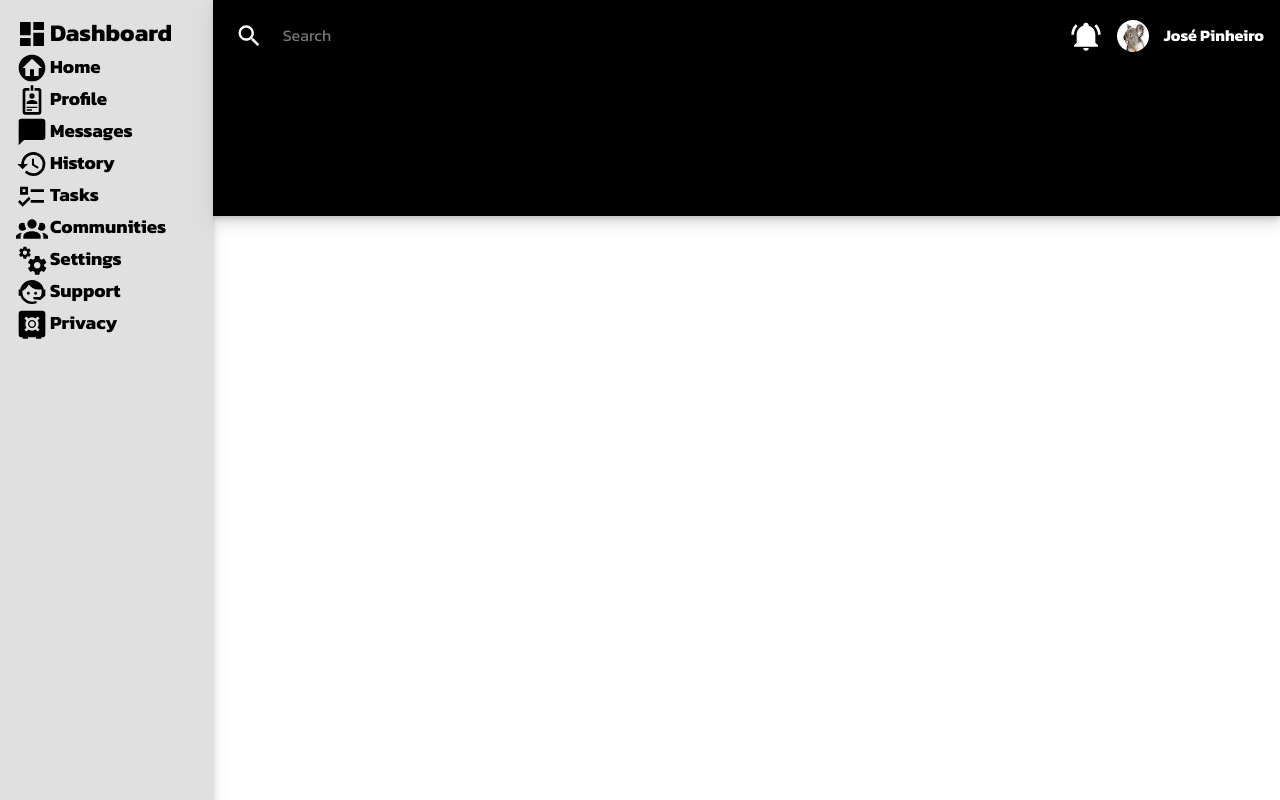
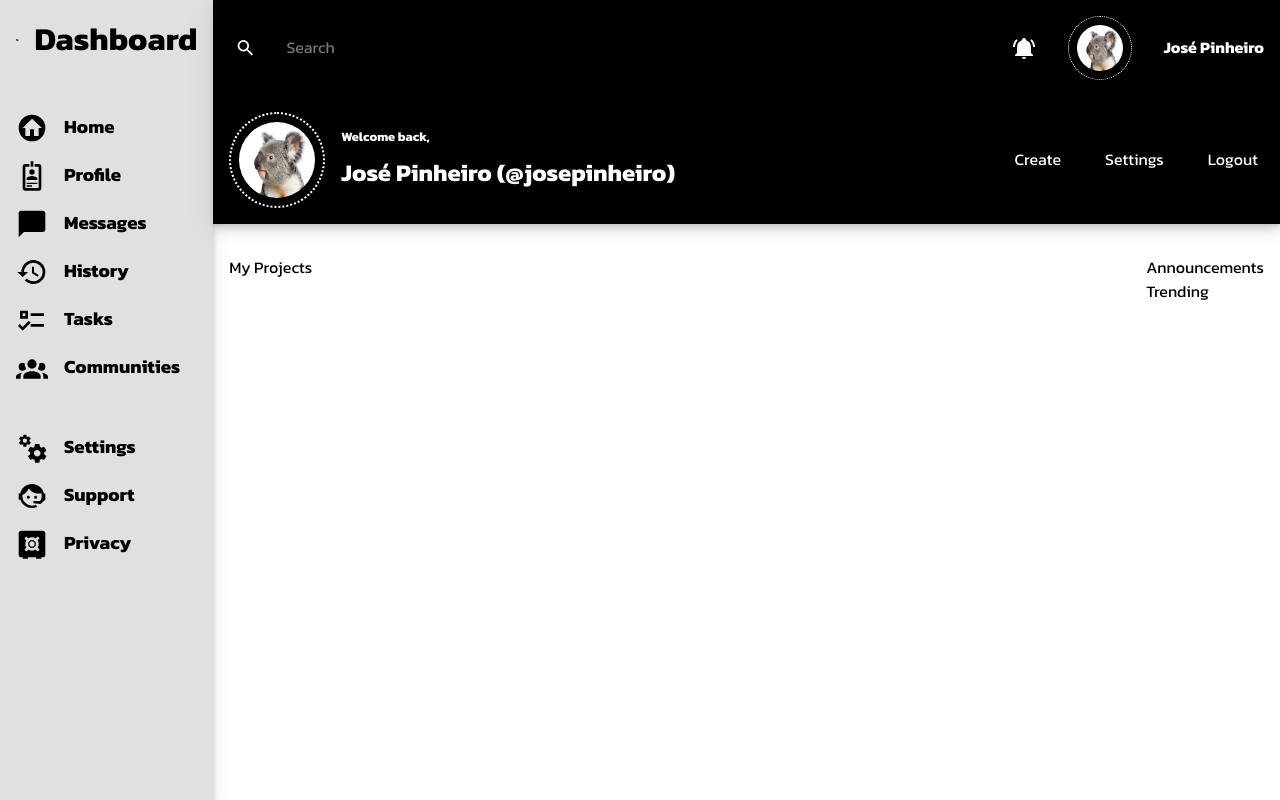
Before and after one commit to josegoms/admin-dashboard, a plain HTML site: page index.html in a window 1280 px wide. Drawn offline with Linux system fonts and the light colour scheme.

Commit message:
Finish style and layout for header and sidebar

```diff
--- a/index.html
+++ b/index.html
@@ -7,6 +7,22 @@
     <title>Admin Dashboard</title>
 </head>
 <body>
+    <div class="main">
+        <div class="projects">
+            <div>My Projects</div>
+            <div class="cards"></div>
+        </div>
+        <div class="announcements-treding">
+            <div class="announcements">
+                <div>Announcements</div>
+                <div class="announcements-cards"></div>
+            </div>
+            <div class="trending">
+                <div>Trending</div>
+                <div class="trending-cards"></div>
+            </div>
+        </div>
+    </div>
     <div class="header">
         <div class="search-profile">
             <div class="search">
@@ -20,12 +36,24 @@
             </div>
         </div>
         <div class="greeting-buttons">
+            <div class="greetings">
+                <img src="/icons/istockphoto-118645115-612x612.jpg" alt="Profile Picture">
+                <div>
+                    <p>Welcome back,</p>
+                    <p>José Pinheiro (@josepinheiro)</p>
+                </div>
+            </div>
+            <div class="buttons">
+                <button class="btn">Create</button>
+                <button class="btn">Settings</button>
+                <button class="btn">Logout</button>
+            </div>
         </div>
     </div>
     <div class="sidebar">
         <div>
             <svg xmlns="http://www.w3.org/2000/svg" viewBox="0 0 24 24"><title>view-dashboard</title><path d="M13,3V9H21V3M13,21H21V11H13M3,21H11V15H3M3,13H11V3H3V13Z" /></svg>
-            <h2>Dashboard</h2>
+            <h1>Dashboard</h1>
         </div>
         <div>
             <svg xmlns="http://www.w3.org/2000/svg" viewBox="0 0 24 24"><title>home-circle</title><path d="M19.07,4.93C17.22,3 14.66,1.96 12,2C9.34,1.96 6.79,3 4.94,4.93C3,6.78 1.96,9.34 2,12C1.96,14.66 3,17.21 4.93,19.06C6.78,21 9.34,22.04 12,22C14.66,22.04 17.21,21 19.06,19.07C21,17.22 22.04,14.66 22,12C22.04,9.34 21,6.78 19.07,4.93M17,12V18H13.5V13H10.5V18H7V12H5L12,5L19.5,12H17Z" /></svg>
@@ -62,6 +90,5 @@
         <div><svg xmlns="http://www.w3.org/2000/svg" viewBox="0 0 24 24"><title>safe-square</title><path d="M20 2C21.1 2 22 2.9 22 4V20C22 21.1 21.1 22 20 22H19V23H15V22H9V23H5V22H4C2.9 22 2 21.1 2 20V4C2 2.9 2.9 2 4 2H20M17 12C17 11 16.7 10 16.2 9.2L17.7 7.7L16.3 6.3L14.8 7.8C14 7.3 13 7 12 7C11 7 10 7.3 9.2 7.8L7.8 6.3L6.3 7.8L7.8 9.3C7.3 10 7 11 7 12C7 13 7.3 14 7.8 14.8L6.3 16.3L7.8 17.7L9.3 16.2C10 16.7 11 17 12 17C13 17 14 16.7 14.8 16.2L16.3 17.7L17.7 16.3L16.2 14.8C16.7 14 17 13 17 12M12 9C13.7 9 15 10.3 15 12C15 13.7 13.7 15 12 15C10.3 15 9 13.7 9 12C9 10.3 10.3 9 12 9M12 14C13.1 14 14 13.1 14 12C14 10.9 13.1 10 12 10C10.9 10 10 10.9 10 12C10 13.1 10.9 14 12 14Z" /></svg>
             <h3>Privacy</h3>
     </div>
-    <div class="main"></div>
 </body>
 </html>
--- a/styles.css
+++ b/styles.css
@@ -76,9 +76,6 @@ body {
     display: grid;
     grid-template-columns: minmax(min-content, 1fr) 5fr;
     grid-template-rows: 1fr 5fr;
-    grid-template-areas:
-        "sidebar header"
-        "sidebar main";
     height: 100vh;
 }
 
@@ -95,20 +92,27 @@ body {
     backdrop-filter: blur(10px);
     color: black;
     padding: 1em;
-    height: 100%;
+    display: flex;
+    flex-direction: column;
+    gap: 1em;
 
     box-shadow:  0 2px 4px rgba(0,0,0,0.1),
                  0 4px 8px rgba(0,0,0,0.1),
                  0 8px 16px rgba(0,0,0,0.1);
 }
 
+.sidebar div:nth-child(1),
+.sidebar div:nth-child(7) {
+  margin-bottom: 2em;
+}
+
 .sidebar div {
     display: flex;
     align-items: center;
-    gap: 2px;
+    gap: 1em;
 }
 
-svg {
+.sidebar svg {
     height: 2em;
     fill: currentColor;
 }
@@ -122,10 +126,11 @@ svg {
                  0 8px 16px rgba(0,0,0,0.1);
 
     display: grid;
-    grid-template-rows: 1fr 2fr;
+    grid-template-rows: min-content 1fr;
 }
 
-.search-profile {
+.search-profile,
+.greeting-buttons {
     display: flex;
     justify-content: space-between;
     padding: 1rem;
@@ -135,7 +140,7 @@ svg {
     display: flex;
     align-items: center;
     justify-content: center;
-    gap: 5px;
+    gap: 1em;
     width: 40%;
 }
 
@@ -152,19 +157,25 @@ svg {
     padding: 0.5em;
     border-radius: 15px;
     width: 100%;
+    height: 1.5em;
 }
 
 .profile img {
-    width: 2em;
-    height: 2em;
+    width: 4em;
+    height: 4em;
     border-radius: 50%;
+    border: 1px dotted white;
+    padding: 0.5em;
+    background-color: transparent;
 }
 
-.profile {
+.profile,
+.buttons {
     display: flex;
     align-items: center;
-    gap: 15px;
+    gap: 2em;
     color: white;
+    cursor: pointer;
 }
 
 .profile p {
@@ -172,16 +183,62 @@ svg {
 }
 
 .header svg {
-    height: 2em;
+    height: 1.5em;
     fill: white;
 }
 
 input::-webkit-search-cancel-button {
     -webkit-appearance: none;
-  }
+}
 
+.greetings {
+  display: flex;
+  justify-content: center;
+  align-items: center;
+  gap: 1em;
+}
+
+.greetings img {
+  width: 6em;
+  height: 6em;
+  border-radius: 50%;
+  border: 2px dotted white;
+  padding: 0.5em;
+  background-color: transparent;
+}
+
+.greetings div {
+  display: flex;
+  flex-direction: column;
+  gap: 0.5em;
+  color: white;
+  font-weight: 700;
+}
+
+.greetings div p:nth-child(1) {
+  font-size: 0.8em;
+}
+
+.greetings div p:nth-child(2) {
+  font-size: 1.5em;
+}
+
+.buttons button {
+    background-color: transparent;
+    border: none;
+    color: white;
+    cursor: pointer;
+}
+
+.buttons button:hover {
+    border-radius: 15px;
+    border: 1px solid white;
+    padding: 0.5em;
+}
 
 .main {
-    grid-row: 2;
-    grid-column: 2;
+  display: grid;
+  grid-template-columns: 1fr min-content;
+
+  padding: 2em 1em;
 }
```
